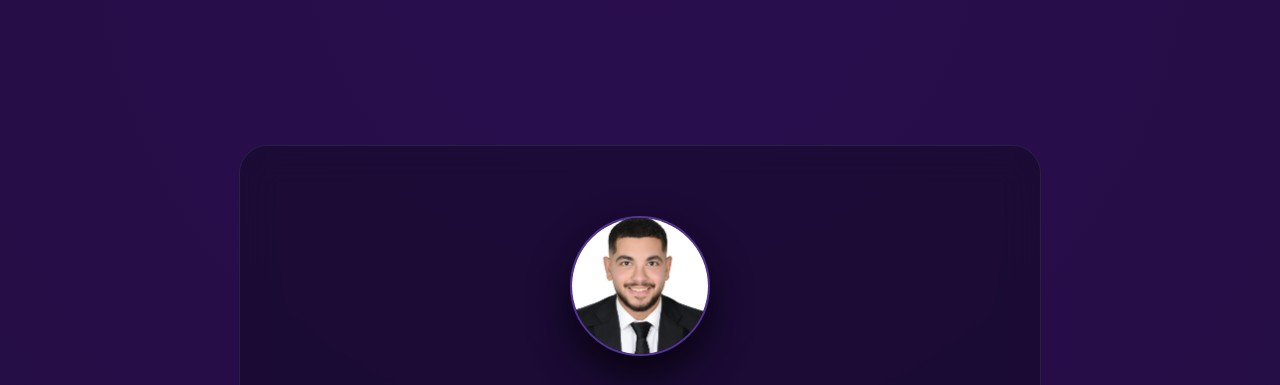
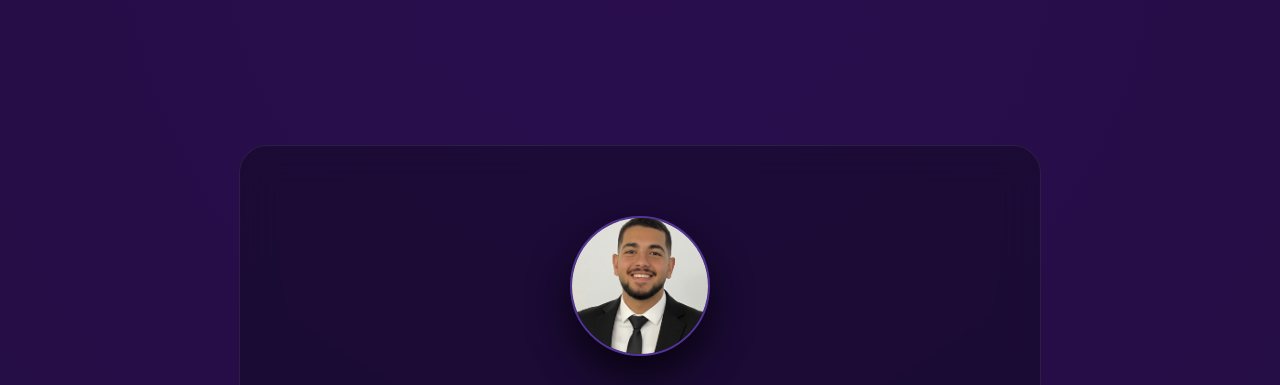
Before and after one commit to saifmahmoud6609-eng/saif-fathalla-portfolioo, a plain HTML site: page index.html in a window 1280 px wide. Shown: the part 87-472 px from the top of the page. Drawn offline with Linux system fonts and the light colour scheme.

Commit message:
Add files via upload

```diff
--- a/index.html
+++ b/index.html
@@ -357,7 +357,10 @@ for (let i = 0; i < 60; i++) {
 
     <div id="tech-bg"></div>
   <div class="hero">
-    <img src="saif.png.jpeg" class="hero-img">
+    <img src="saiffat.png.jpeg" class="hero-img">
+
+
+
 
 
     <h1>Saif <span>Fathalla</span></h1>
```
Also changed, not shown: saiffat.png.jpeg (added).
